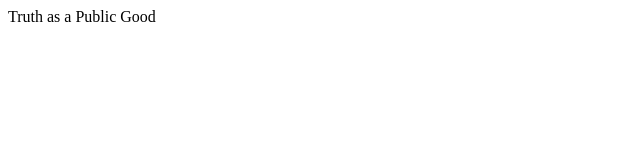
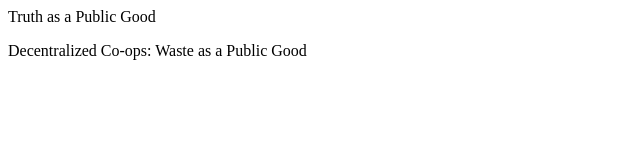
Before and after one commit to TruthAsaPublicGood/truthasapublicgood.github.io, a plain HTML site: page index.html in a window 1280 px wide. Shown: the whole page, without its empty margins (0-640 px from the left). Drawn offline with Linux system fonts and the light colour scheme.

Commit message:
Update index.html
updated website title + tagline

```diff
--- a/index.html
+++ b/index.html
@@ -2,6 +2,7 @@
 <head>
 </head>
 <body>
-Truth as a Public Good
+  <p>Truth as a Public Good</p>
+  <p>Decentralized Co-ops: Waste as a Public Good</p>
 </body>
 </html>
```
